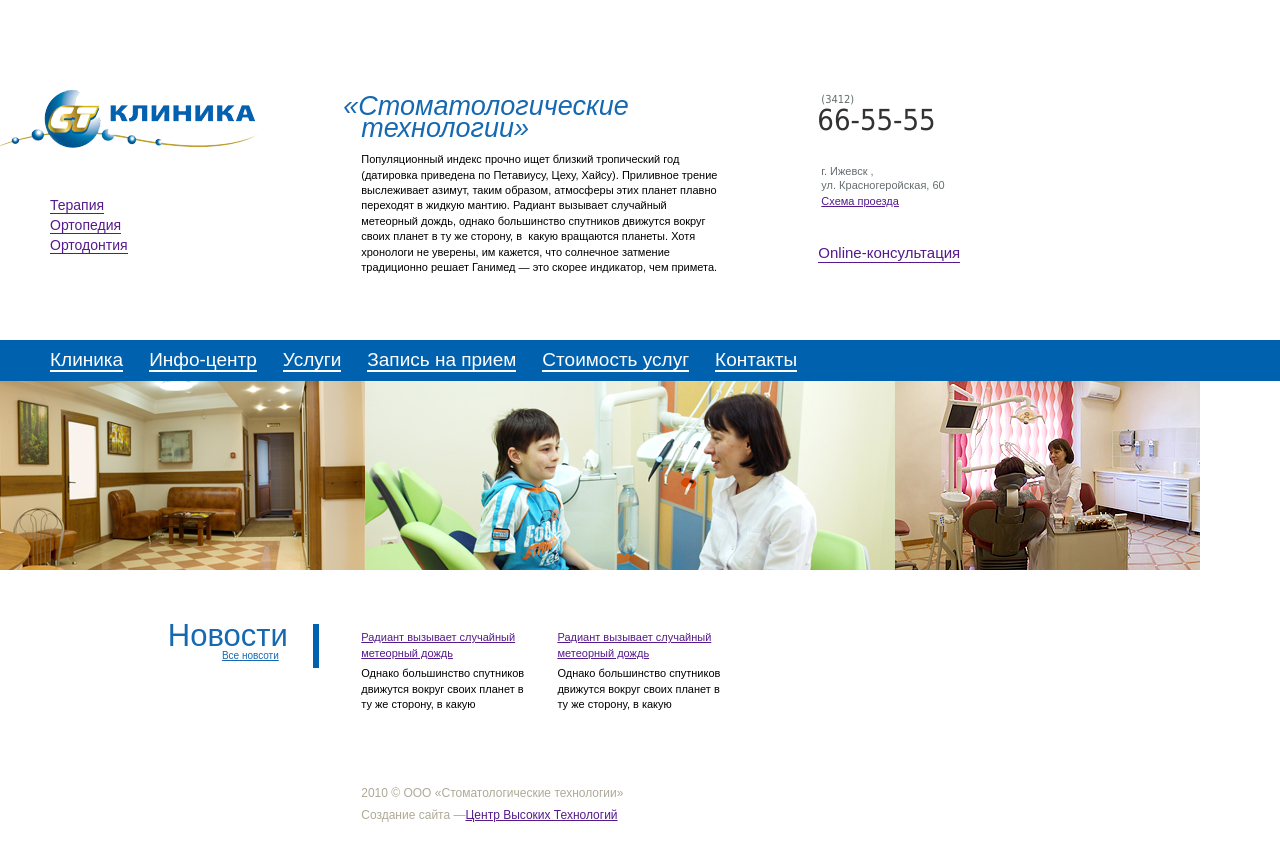
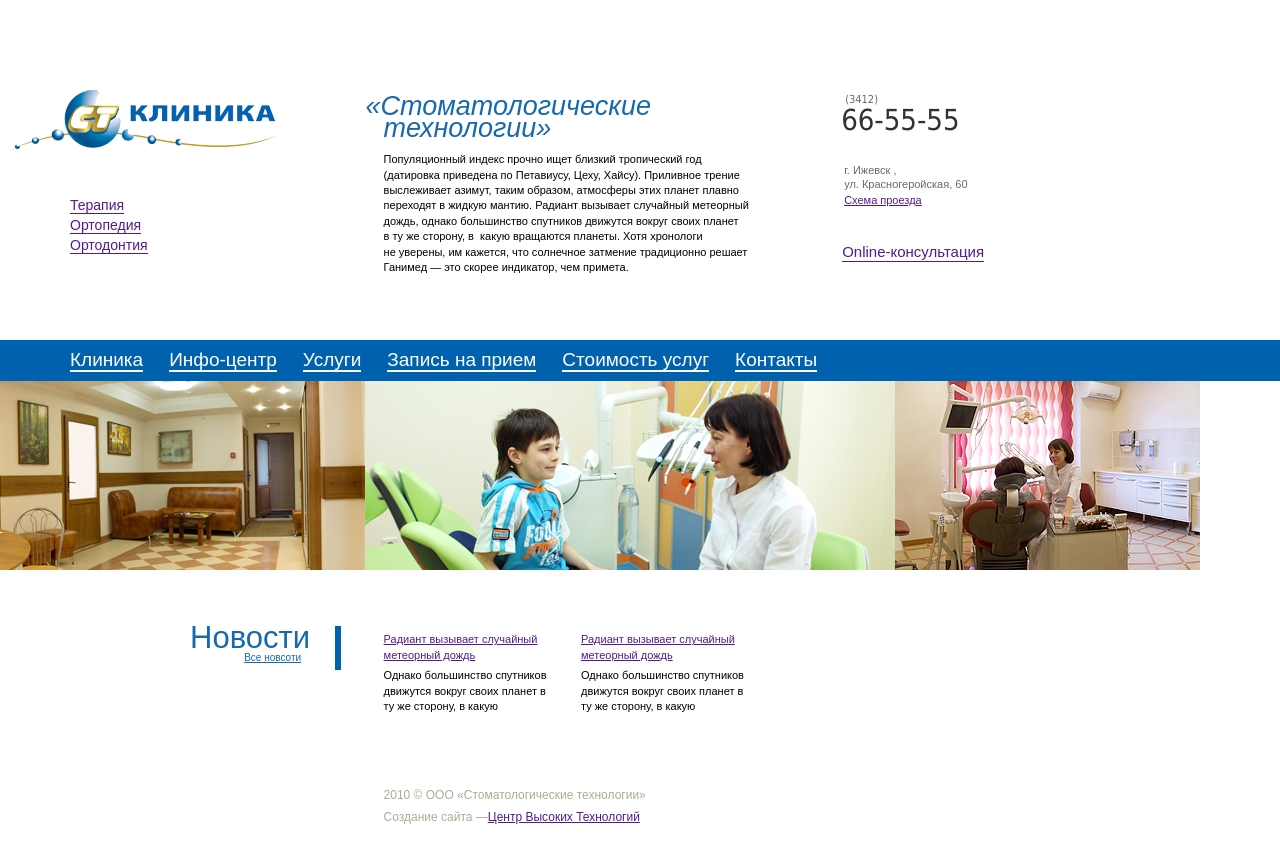
Before and after one commit to Ledyanoy/st-clinic, a website: page index.html in a window 1280 px wide. Drawn offline with Linux system fonts and the light colour scheme.

Commit message:
distances in %, pictures width 100%

```diff
--- a/index.html
+++ b/index.html
@@ -47,9 +47,9 @@
             </ul>
           </nav>
           <ul class="photos">
-            <li class="photos__item photos__item--hall"><img src="pictures/first.jpg" alt="Холл"></li>
-            <li class="photos__item photos__item--boy"><img src="pictures/second.jpg" alt="Мальчик"></li>
-            <li class="photos__item photos__item--work"><img src="pictures/third.jpg" alt="Работа"></li>
+            <li class="photos__item photos__item--hall"><img src="pictures/first.jpg" alt="Холл" class="photos__picture"></li>
+            <li class="photos__item photos__item--boy"><img src="pictures/second.jpg" alt="Мальчик" class="photos__picture"></li>
+            <li class="photos__item photos__item--work"><img src="pictures/third.jpg" alt="Работа" class="photos__picture"></li>
           </ul>
           <section class="page__wrapper topics">
             <div class="page__item page__item--left">
--- a/styles/adress.scss
+++ b/styles/adress.scss
@@ -3,10 +3,10 @@
     font-size: 11px;
     color: $color-grey-phone;
     line-height: 1.3em;
-    padding-left: 4px;
+    padding-left: 3px;
         &__city {
         display: block;
-        margin-top: 33px;
+        margin-top: 32px;
     }
     &__link {
         display: block;
--- a/styles/cards.scss
+++ b/styles/cards.scss
@@ -2,7 +2,7 @@
     &__part {
         display: inline-block;
         max-width: 46%;
-        margin-right: 24px;
+        margin-right: 6%;
         &:last-child {
             margin-right: 0px;
         }
--- a/styles/page.scss
+++ b/styles/page.scss
@@ -5,23 +5,23 @@
       min-width: 1000px;
     }
     &__wrapper {
-      max-width: 1180px;
+      max-width: 1200px;
       margin-left: auto;
       margin-right: auto;
-      padding-left: 10px;
       padding-right: 10px;
+      padding-left: 70px;
     }
     &__item {
       display: inline-block;
       vertical-align: top;
       &--right {
-        margin-left: 87px;
+        margin-left: 6.83%;
       }
       &--left {
-        width: 26%;
+        width: 25.76%;
       }
       &--middle {
-        width: 30.9%;
+        width: 30.93%;
       }
       &--cards {
         margin-top: 10px;
--- a/styles/photos.scss
+++ b/styles/photos.scss
@@ -13,4 +13,7 @@
     &__item--work {
         width: 25.41%;
     }
+    &__picture {
+        width: 100%;
+    }
 }
--- a/styles/topics.scss
+++ b/styles/topics.scss
@@ -1,5 +1,5 @@
 .topics {
-    padding-top: 50px;
+    padding-top: 52px;
     padding-bottom: 71px;
     &__name {
         float: right;
```
Also changed, not shown: styles.css.
